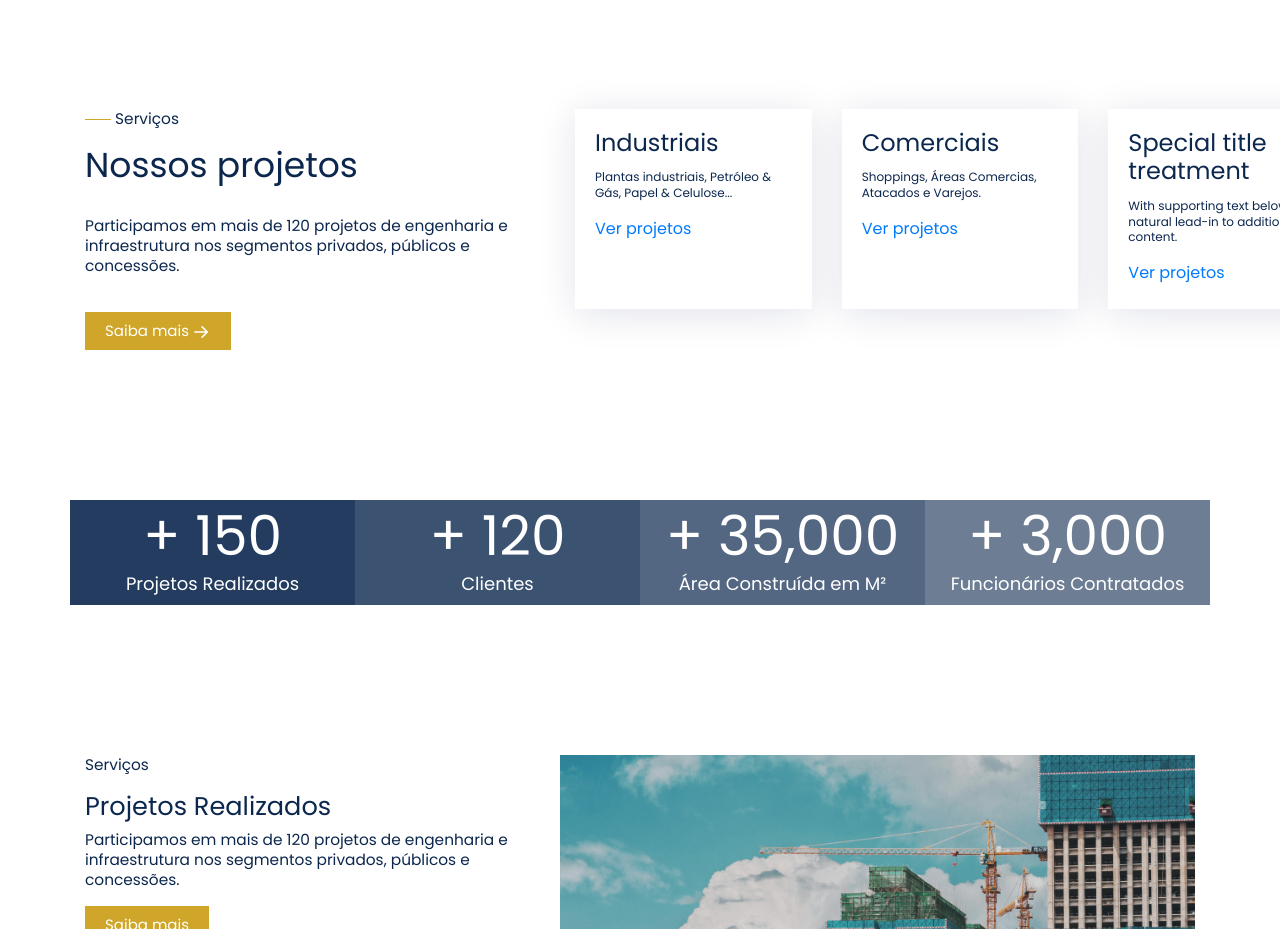
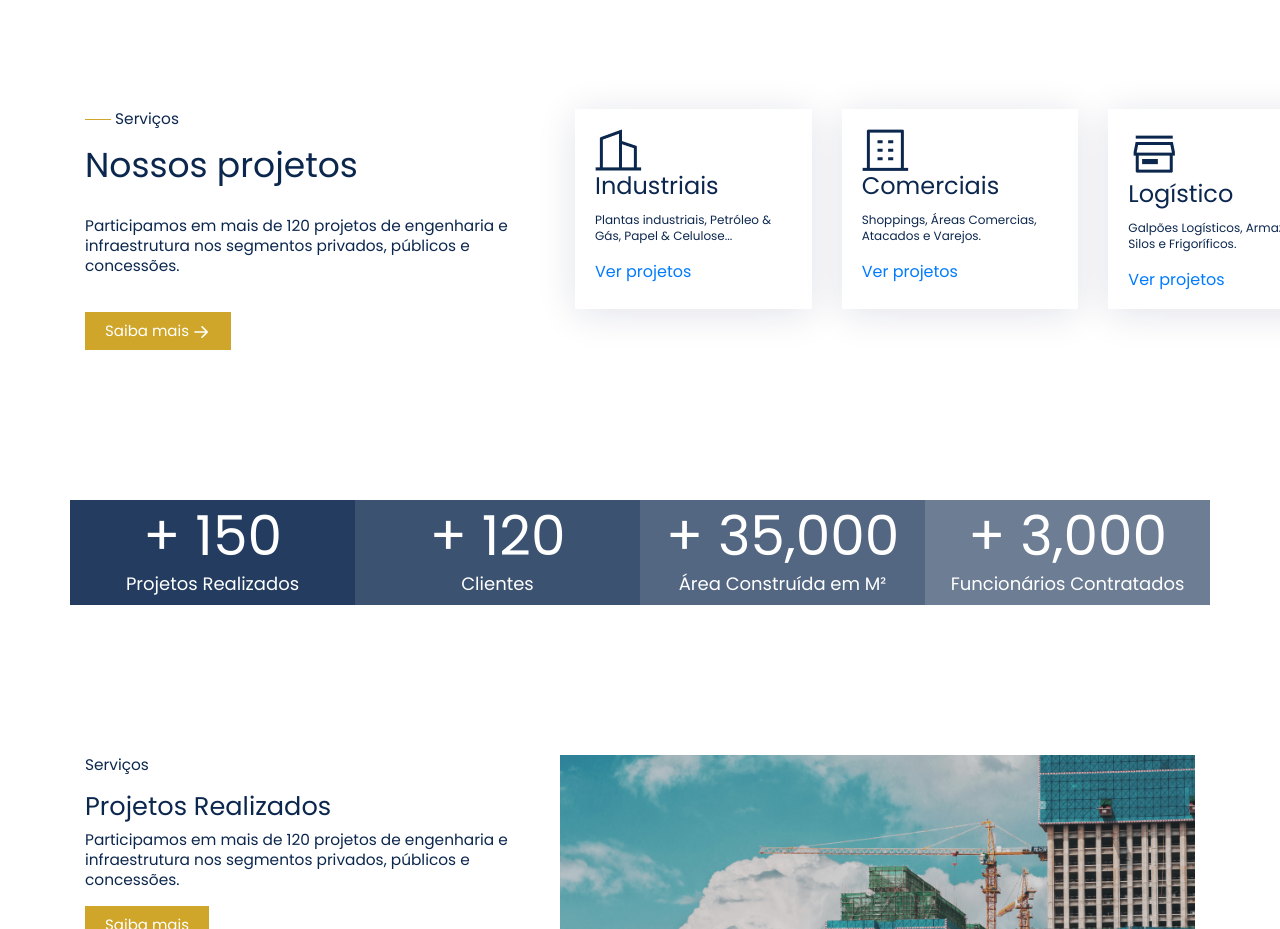
Before and after one commit to flavioborgesnunes/HTML-Innovatore, a plain HTML site: page index.html in a window 1280 px wide. Shown: the part 1360-2289 px from the top of the page. Drawn offline with nearby package versions, Linux system fonts and the light colour scheme.

Commit message:
icones da home faltantes

```diff
--- a/index.html
+++ b/index.html
@@ -117,6 +117,7 @@
                         <div class="col-lg-4">
                             <div class="card">
                                 <div class="card-body sombra altura-cards-projetos" >
+                                    <img class="icones-nossos-projetos" src="./Images/home/industriais.png" alt="">
                                     <h4 class="card-title">Industriais</h4>
                                     <p class="card-text p-12">Plantas industriais, Petróleo & Gás, Papel & Celulose...</p>
                                     <a href="#">Ver projetos</a>
@@ -126,6 +127,7 @@
                         <div class="col-lg-4">
                             <div class="card"style="border:none;">
                                 <div class="card-body sombra altura-cards-projetos">
+                                    <img src="./Images/home/comerciais.png" alt="" class="icones-nossos-projetos">
                                     <h4 class="card-title">Comerciais</h4>
                                     <p class="card-text p-12">Shoppings, Áreas Comercias, Atacados e Varejos.</p>
                                     <a href="#">Ver projetos</a>
@@ -135,9 +137,9 @@
                         <div class="col-lg-4">
                             <div class="card">
                                 <div class="card-body sombra altura-cards-projetos">
-                                    <h4 class="card-title">Special title treatment</h4>
-                                    <p class="card-text p-12">With supporting text below as a natural lead-in to additional
-                                        content.</p>
+                                    <img src="./Images/home/logistico.png" alt="" class="icones-nossos-projetos">
+                                    <h4 class="card-title">Logístico</h4>
+                                    <p class="card-text p-12">Galpões Logísticos, Armazéns, Silos e Frigoríficos.</p>
                                     <a href="#">Ver projetos</a>
                                 </div>
                             </div>
```
Also changed, not shown: Images/home/comerciais.png (added), Images/home/industriais.png (added), Images/home/logistico.png (added).
